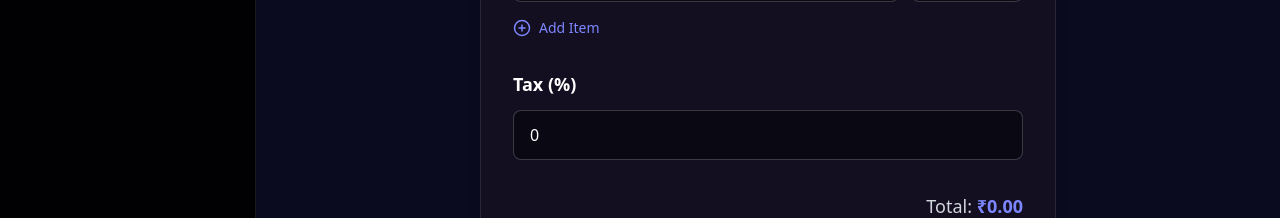
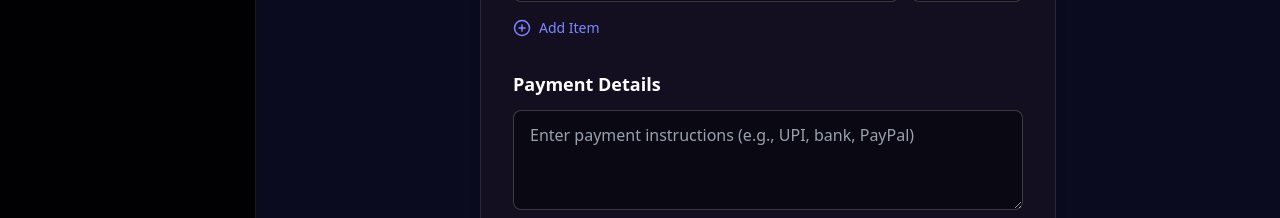
Before and after one commit to ashishkunthe/veyra-main, a Next.js app: page /dashboard/invoices/new in a window 1280 px wide. Shown: the part 582-800 px from the top of the page. Built offline with nearby package versions, Linux system fonts and the light colour scheme; no server answers.

Commit message:
added the changes in invoice page

```diff
--- a/app/dashboard/invoices/new/page.tsx
+++ b/app/dashboard/invoices/new/page.tsx
@@ -11,6 +11,7 @@ export default function NewInvoicePage() {
   const [companyId, setCompanyId] = useState("");
   const [clientId, setClientId] = useState("");
   const [clientEmail, setClientEmail] = useState("");
+  const [paymentDetails, setPaymentDetails] = useState(""); // 🧾 Now user-input only
   const [items, setItems] = useState([{ description: "", price: "" }]);
   const [tax, setTax] = useState(0);
   const [loading, setLoading] = useState(false);
@@ -22,7 +23,7 @@ export default function NewInvoicePage() {
   );
   const totalAmount = subtotal + (tax / 100) * subtotal;
 
-  // 🧩 Fetch companies and clients dynamically
+  // Fetch companies and clients
   useEffect(() => {
     const fetchData = async () => {
       try {
@@ -46,7 +47,7 @@ export default function NewInvoicePage() {
     fetchData();
   }, []);
 
-  // 🧠 Auto-fill client email when client selected
+  // Auto-fill client email
   useEffect(() => {
     if (clientId) {
       const selected = clients.find((c) => c.id === clientId);
@@ -67,9 +68,12 @@ export default function NewInvoicePage() {
   const handleSubmit = async (e: React.FormEvent) => {
     e.preventDefault();
     if (!companyId || !clientId) {
-      setError(
-        "Please select a company and client before creating an invoice."
-      );
+      setError("Please select a company and client before creating an invoice.");
+      return;
+    }
+
+    if (!paymentDetails.trim()) {
+      setError("Please provide payment details before creating the invoice.");
       return;
     }
 
@@ -96,8 +100,7 @@ export default function NewInvoicePage() {
           dueDate: new Date().toISOString(),
           isRecurring: false,
           recurrenceInterval: null,
-          paymentDetails:
-            "Make payment via UPI: ashish@upi or PayPal: paypal.me/ashish",
+          paymentDetails, // 🧾 added by user
         },
         { headers: { Authorization: `Bearer ${token}` } }
       );
@@ -194,6 +197,17 @@ export default function NewInvoicePage() {
           </button>
         </div>
 
+        {/* 🧾 Payment Details (Now after Items) */}
+        <div>
+          <h2 className="text-lg font-semibold mb-3 text-white">Payment Details</h2>
+          <textarea
+            value={paymentDetails}
+            onChange={(e) => setPaymentDetails(e.target.value)}
+            placeholder="Enter payment instructions (e.g., UPI, bank, PayPal)"
+            className="w-full px-4 py-3 rounded-lg bg-[#1d162f] border border-white/10 text-gray-200 focus:outline-none focus:ring-2 focus:ring-indigo-500 min-h-[100px]"
+          />
+        </div>
+
         {/* Tax */}
         <div>
           <h2 className="text-lg font-semibold mb-3 text-white">Tax (%)</h2>
```
